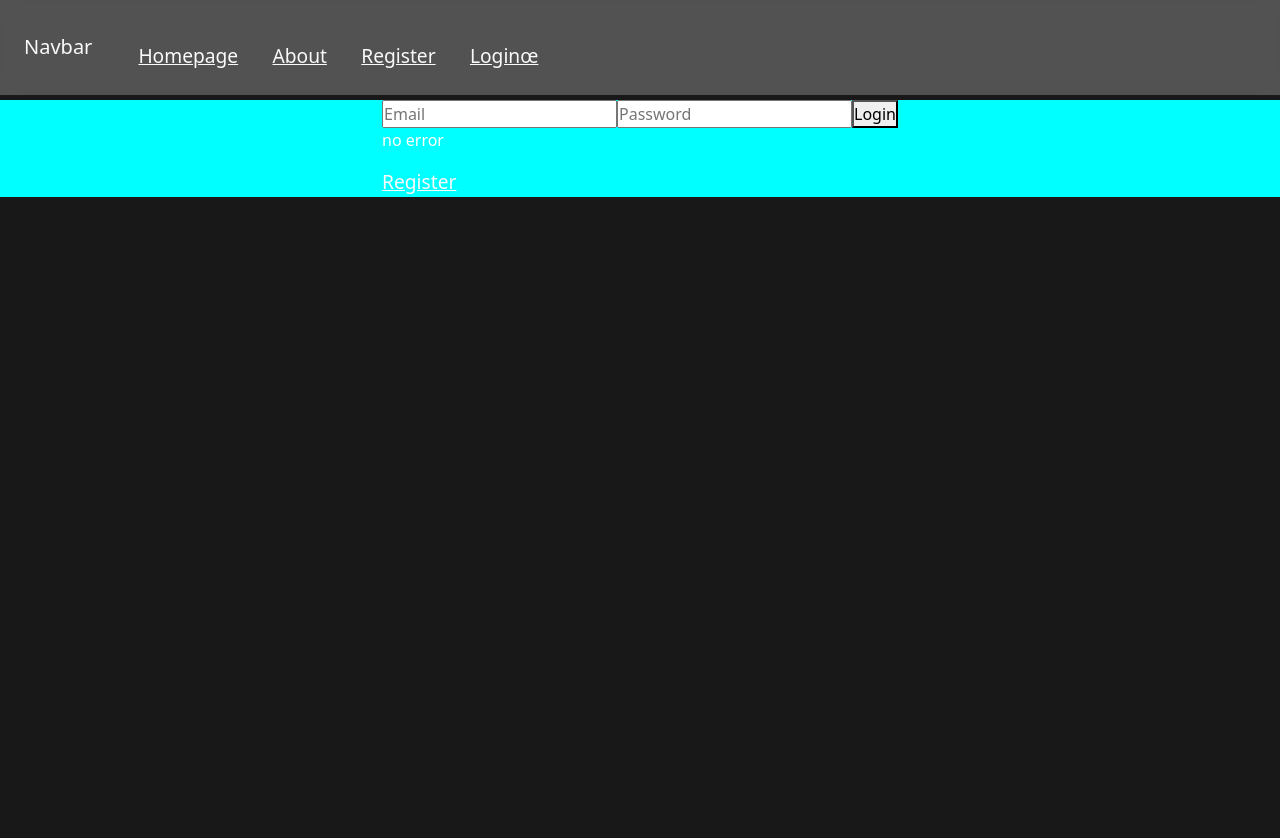
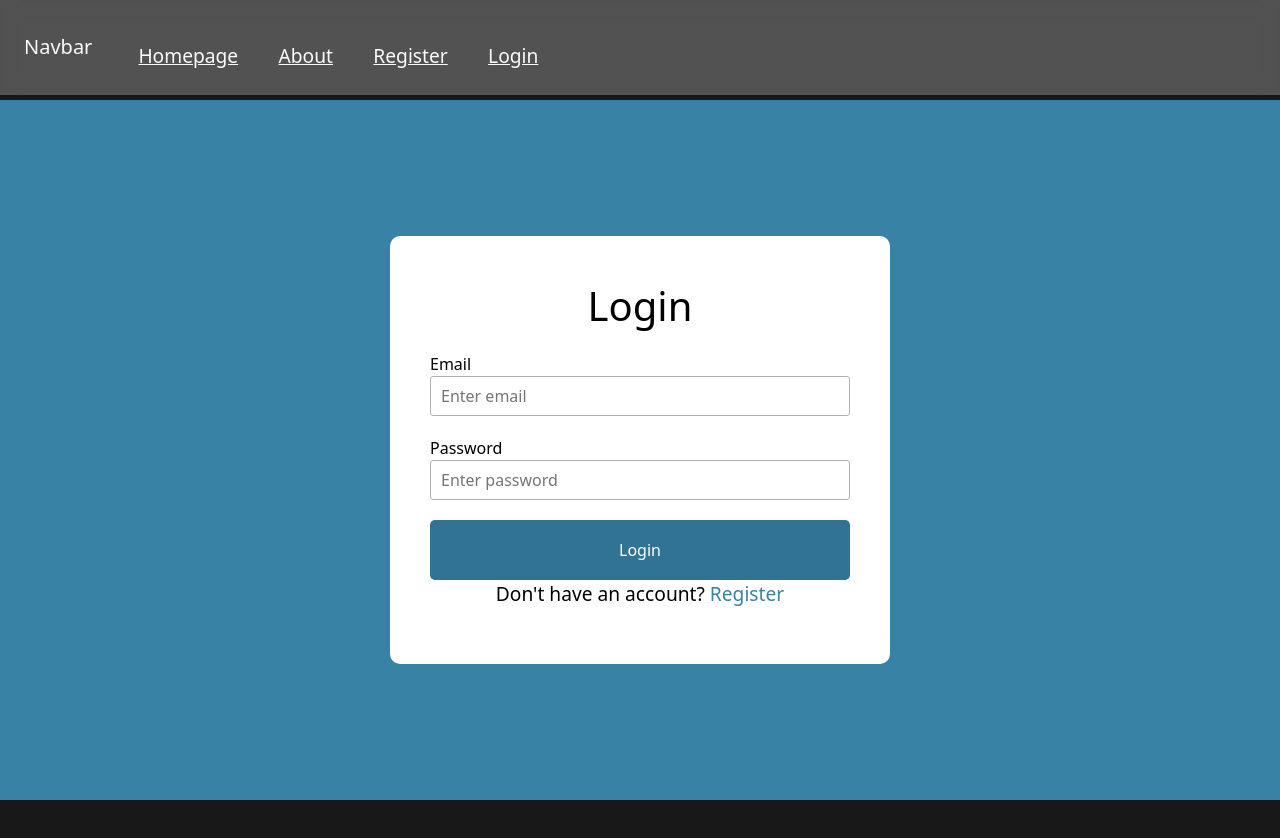
Before and after one commit to PanavShah1/website-template, a React (Create React App) app: page /login in a window 1280 px wide. Shown: the top 838 px of the page. Before the commit the page ends 800 px from the top, so only its background shows below. Built offline with nearby package versions, Linux system fonts and the light colour scheme.

Commit message:
styling of register and login

```diff
--- a/src/App.js
+++ b/src/App.js
@@ -9,7 +9,7 @@ import Register from "./Register";
 export default function App() {
     return (
         <Router>
-            <div>
+            <div className="app-cont">
                 {/* Include your Navbar component here if needed */}
                 <Navbar />
                 <Routes>
--- a/src/Login.js
+++ b/src/Login.js
@@ -28,7 +28,7 @@ export default function Login(){
 
 
     const [formData, setFormData] = React.useState({email: "", password: ""})
-    const [errors, setErrors] = React.useState("no error")
+    const [errors, setErrors] = React.useState("")
     const [allData, setAllData] = React.useState([])
     const [dataObj, setDataObj] = React.useState([])
 
@@ -102,19 +102,22 @@ export default function Login(){
     return (
         <div className="page-cont">
             <div className="login-cont">
+                <p className="title">Login</p>
                 <form className="form" onSubmit={submit}>
+                    <p>Email</p>
                     <input
                         type="email"
                         value={formData.email}
                         onChange={handleChange}
-                        placeholder="Email"
+                        placeholder="Enter email"
                         name="email"
                     />
+                    <p>Password</p>
                     <input
                         type="password"
                         value={formData.password}
                         onChange={handleChange}
-                        placeholder="Password"
+                        placeholder="Enter password"
                         name="password"
                     />
 
@@ -123,7 +126,7 @@ export default function Login(){
                     </button>
                 </form>
                 <p className="login--errors">{errors}</p>
-                <Link to={"/register"}>Register</Link>
+                <Link to={"/register"} className="change-page"><p>Don't have an account?&nbsp; <span className="span-blue">Register</span></p></Link>
             </div>
         </div>
     )
--- a/src/Navbar.js
+++ b/src/Navbar.js
@@ -26,7 +26,7 @@ export default function Navbar() {
                         <Link to="/register">Register</Link>
                     </li>
                     <li className="nav-link">
-                        <Link to="/login">Loginœ</Link>
+                        <Link to="/login">Login</Link>
                     </li>
 
                 </ul>
--- a/src/Register.js
+++ b/src/Register.js
@@ -29,7 +29,7 @@ export default function Register(){
 
 
     const [formData, setFormData] = React.useState({name: "", email: "", password: "", confirmPassword: ""})
-    const [errors, setErrors] = React.useState("no error")
+    const [errors, setErrors] = React.useState("")
 
     function handleChange(event){
         const {name, value} = event.target
@@ -68,42 +68,47 @@ export default function Register(){
     return (
         <div className="page-cont">
             <div className="register-cont">
+                <p className="title">Register</p>
                 <form className="form" onSubmit={submit}>
+                    <p>Name</p>
                     <input
                         type="text"
                         value={formData.name}
                         onChange={handleChange}
-                        placeholder="Name"
+                        placeholder="Enter name"
                         name="name"
                     />
+                    <p>Email</p>
                     <input
                         type="email"
                         value={formData.email}
                         onChange={handleChange}
-                        placeholder="Email"
+                        placeholder="Enter email"
                         name="email"
                     />
+                    <p>Password</p>
                     <input
                         type="password"
                         value={formData.password}
                         onChange={handleChange}
-                        placeholder="Password"
+                        placeholder="Enter password"
                         name="password"
                     />
+                    <p>Confirm Password</p>
                     <input
                         type="password"
                         value={formData.confirmPassword}
                         onChange={handleChange}
-                        placeholder="Confirm Password"
+                        placeholder="Enter pasword"
                         name="confirmPassword"
                     />
 
                     <button>
-                        Submit
+                        REGISTER
                     </button>
                 </form>
                 <p className="register--errors">{errors}</p>
-                <Link to={"/login"}>Login</Link>
+                <Link to={"/login"} className="change-page"><p>Already have an account?&nbsp; <span className="span-blue">Login</span></p></Link>
             </div>
         </div>
     )
--- a/src/style.css
+++ b/src/style.css
@@ -3,12 +3,91 @@
     padding: 0;
 }
 
+body{
+    height: 100vh;
+    width: 100vw;
+    overflow: hidden;
+}
+
+.app-cont{
+    height: 100vh
+}
+
 .page-cont{
     margin-top: 100px;
-    background-color: aqua;
+    background-color: rgb(56, 131, 165);
     width: auto;
     display: flex;
-    /* height: calc(100vh - 100px); */
+    height: calc(100% - 100px);
     align-items: center;
     justify-content: center;
+    color: black;
 }
+
+
+
+.register-cont, .login-cont{
+    background-color: white;
+    width: 90%;
+    max-width: 500px;
+    display: flex;
+    flex-direction: column;
+    /* height: 600px; */
+    padding: 40px;
+    border-radius: 10px;
+}
+
+.title{
+    font-size: 2.5rem;
+    display: flex;
+    justify-content: center;
+
+}
+
+.form{
+    /* background-color: rgb(196, 210, 255); */
+    display: flex;
+    flex-direction: column;
+}
+
+.form > p {
+    /* background-color: blueviolet; */
+    /* margin: 20px 0px 0px 0px; */
+    margin: 0;
+}
+
+.form > input {
+    /* background-color: blueviolet; */
+    margin: 0px 0px 20px 0px;
+    height: 40px;
+    padding-left: 10px;
+    border-radius: 3px;
+    border: 1px solid rgb(175, 175, 175);
+}
+
+
+.form > button{
+    height: 60px;
+    background-color: rgb(48, 115, 149);
+    color: white;
+    border: none;
+    border-radius: 5px;
+}
+
+.register--errors, .login--errors{
+    display: flex;
+    justify-content: center;
+    margin-bottom: 0;
+    color: rgb(172, 1, 1);
+}
+
+.change-page > p{
+    /* background-color: black; */
+    color: black;
+    display: flex;
+    justify-content: center;
+}
+
+.span-blue{
+    color: rgb(56, 131, 165);
+}
```
